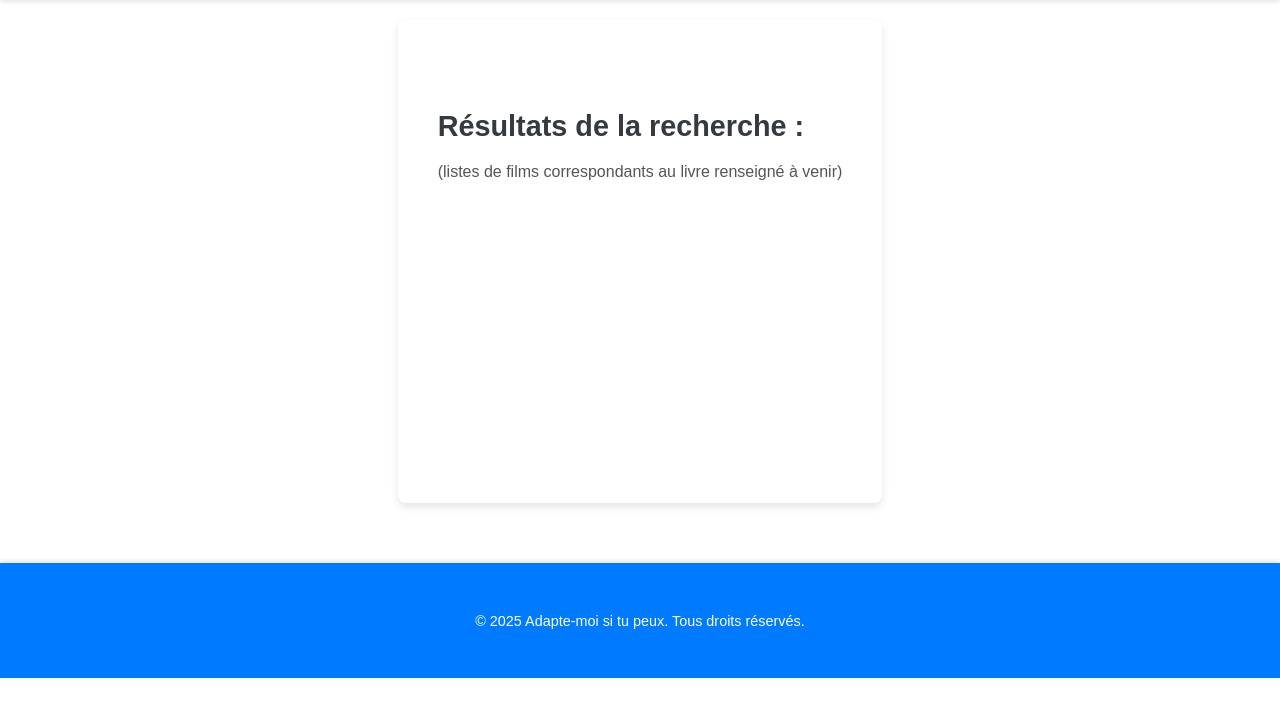
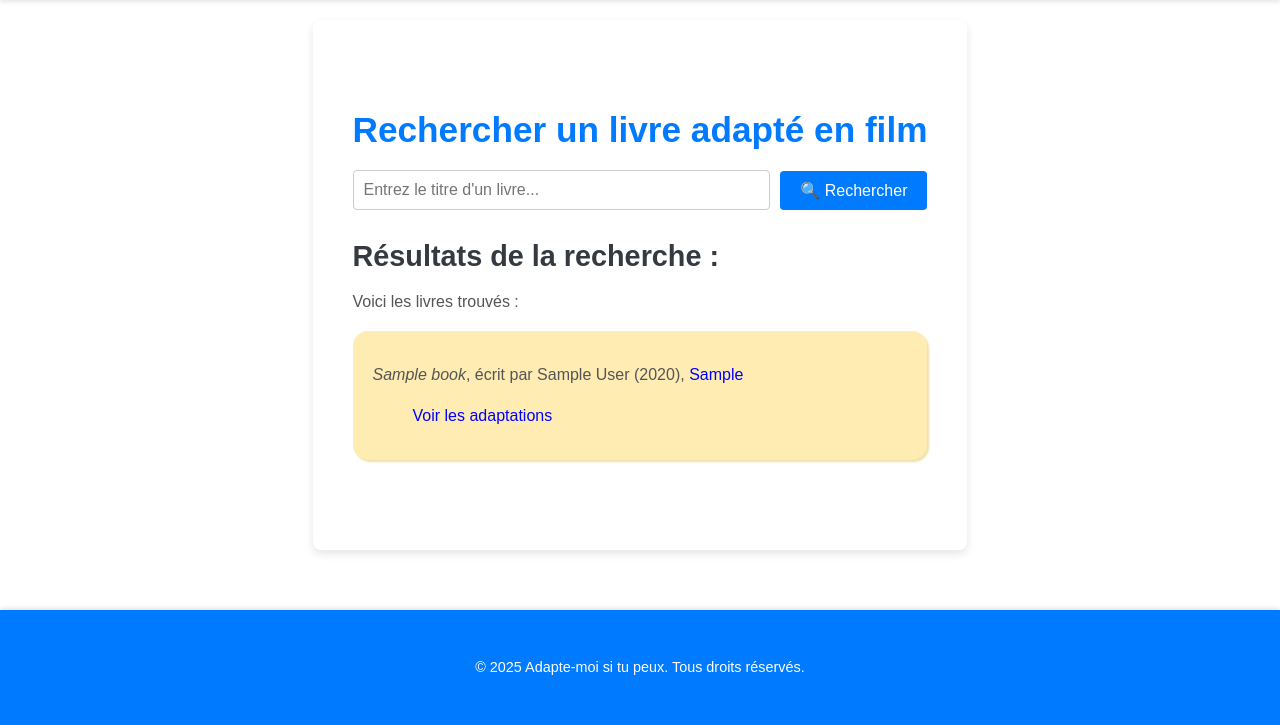
Before and after one commit to sambec/adapte-moi, a Flask app: template app/templates/pages/resultatsrecherche.html in a window 1280 px wide. Shown: the part 122-847 px from the top of the page. Before the commit the page ends 800 px from the top, so only its background shows below. Run offline with Flask 3, Linux system fonts and the light colour scheme; the template is opened without the code that fills it: values that come from a table or form of the project are taken from there, others are empty; tables that the repository leaves empty hold one stand-in row (values such as "Sample post"); parts of the project's set-up code (start-up, migrations or seed data) failed here and were passed over.

Commit message:
update display of results for books and adaptations

```diff
--- a/app/templates/pages/resultatsrecherche.html
+++ b/app/templates/pages/resultatsrecherche.html
@@ -22,8 +22,30 @@
     <main class="main-content">
         <div class="container">
             <section class="info-section">
-                <h3>Résultats de la recherche :</h3>
-                <p>(listes de films correspondants au livre renseigné à venir)</p>
+                <div>
+                    <h2 class="title">Rechercher un livre adapté en film</h2>
+                    <form action="results" method="POST" class="search-form">
+                        <input type="text" name="title" placeholder="Entrez le titre d'un livre..." required class="search-input">
+                        <button type="submit" class="search-button">🔍 Rechercher</button>
+                    </form>
+                </div>
+                <div>
+                    <h3>Résultats de la recherche :</h3>
+                    <div id="dialog">
+                        {% if titres is not none and titres|length >= 1 %}
+                                <p>Voici les livres trouvés :</p>
+                                <ul class="result_book">
+                                    {% for titre in titres %}
+                                        <p><i>{{titre.title}}</i>, écrit par {{titre.author}} ({{titre.publication_year.strftime('%Y')}}), <a href="{{titre.url_wikidata}}">{{titre.id_wikidata}}</a></p>
+                                        <ul><p><a href="/book_to_film/{{titre.id}}">Voir les adaptations</a></p></ul>
+                                    {% endfor %}
+                                </ul>
+
+                        {% else %}
+                            <p>Aucun livre n'a été trouvé :(</p>
+                        {% endif %}
+                    </div>
+                </div>
             </section>
         </div>
     </main>
```
Also changed, not shown: app/templates/pages/resultats_adaptation.html (+18 -17 lines).
